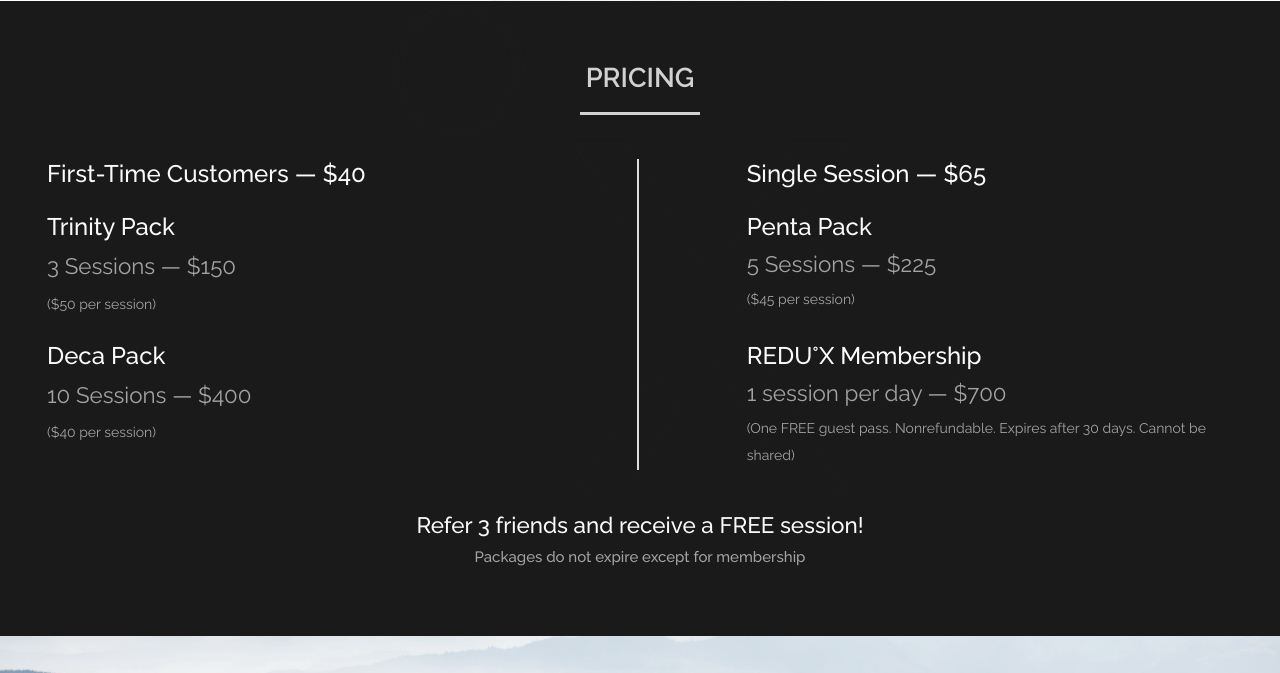
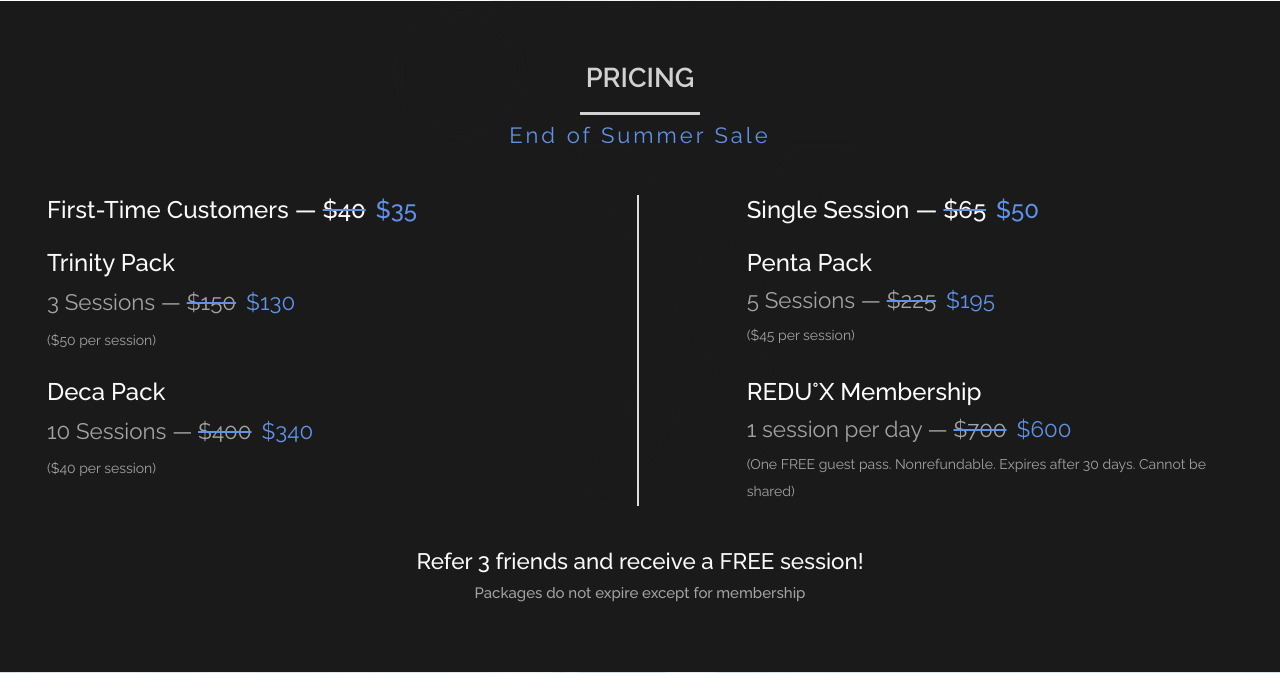
Before and after one commit to GibranMo/reduxweb, a PHP site: page / in a window 1280 px wide. Shown: the part 4951-5624 px from the top of the page. Run offline with PHP 8.4, Linux system fonts and the light colour scheme; some libraries are stand-ins or nearby versions; some web fonts are replaced.

Commit message:
End of Summer Sale

```diff
--- a/mairala/css/style.css
+++ b/mairala/css/style.css
@@ -479,9 +479,23 @@ div.icon.em{
   background-color: red;
 }
 
+/***************
+Pricing
+***************/
+.saleNotice {
+	color: #6093e7;
+	padding-top: 10px;
+	letter-spacing: 3px;
+	font-size: 22px;
+}
+
 /******************************************************************
   Colors
 ******************************************************************/
+
+.chillBlue {
+	color: #6093e7;
+}
 
 .color {
   color:  #2e2e2e;
@@ -1310,6 +1324,16 @@ div.team-member {
 .blog-bottom span {
 color: #333;
 }
+.blog-bottom b{
+	text-decoration: line-through;
+	text-decoration-color : #6093e7;
+}
+
+.garrison span{
+	padding-left: 10px;
+	color: #6093e7;
+}
+
 .address {
   padding-top: 15px;
 }
@@ -1575,6 +1599,7 @@ padding-top: 30px;
 	color:#7B6C63;
 	font-size: 1em;
 }
+
 
 .blog-rightGibran h4{
 	font-family: 'Raleway', sans-serif;
--- a/mairala/index.html
+++ b/mairala/index.html
@@ -1,4 +1,4 @@
-<!-- Edited: 5/22/17 -->
+<!-- Edited: 8/16/17 -->
 <!DOCTYPE HTML>
 <html>
 <head>
@@ -1000,6 +1000,9 @@
 				    <div class="col-md-12">
 				        <h3>PRICING</h3>
 				        <span></span>
+
+				        <h4 class="saleNotice">End of Summer Sale</h4>
+
 					</div>
 				</div>
 		</div>
@@ -1007,13 +1010,12 @@
 	        <div class="blog-left">
 	        	<!--<img src="images/camera.jpg" alt=""/>-->
 
-	        	<h3>First-Time Customers — $40</h3>
+	        	<h3 class="garrison">First-Time Customers — <b>$40</b><span>$35</span></h3>
+
 	        </div>
 
 	         <div class="blog-right">
-
-	        	<h3>Single Session — $65</h3>
-
+	        	<h3 class="garrison">Single Session — <b>$65</b><span>$50</span></h3>
 	        </div>
 	        <div class="clearfix"></div>
          </div>
@@ -1021,14 +1023,14 @@
 	        <div class="blog-left">
 
 	        	<h3>Trinity Pack</h3>
-	        	<h4>3 Sessions — $150</h4>
+	        	<h4 class="garrison">3 Sessions — <b>$150</b><span>$130</span></h4>
 	        	<p>($50 per session)</p>
 	        </div>
 
 	         <div class="blog-right">
 	        	<!--<img src="images/camera.jpg" alt=""/>-->
 	        	<h3>Penta Pack</h3>
-	        	<h4>5 Sessions — $225</h4>
+	        	<h4 class="garrison">5 Sessions — <b>$225</b><span>$195</span></h4>
 	        	<p>($45 per session)</p>
 	        </div>
 	        <div class="clearfix"></div>
@@ -1037,13 +1039,13 @@
 	        <div class="blog-left">
 	        	<!--<img src="images/camera.jpg" alt=""/>-->
 	        	<h3>Deca Pack</h3>
-	        	<h4>10 Sessions — $400</h4>
+	        	<h4 class="garrison">10 Sessions — <b>$400</b><span>$340</span></h4>
 	        	<p>($40 per session)</p>
 	        </div>
 
 	        <div class="blog-right">
 	        	<h3 class="testfont">REDU<span>&deg;</span>X<span> Membership</span></h3>
-	        	<h4>1 session per day — $700</h4>
+	        	<h4 class="garrison">1 session per day — <b>$700</b><span>$600</span></h4>
 	        	<p>(One FREE guest pass. Nonrefundable. Expires after 30 days. Cannot be shared)</p>
 	        </div>
 	        <div class="clearfix"> </div>
```
